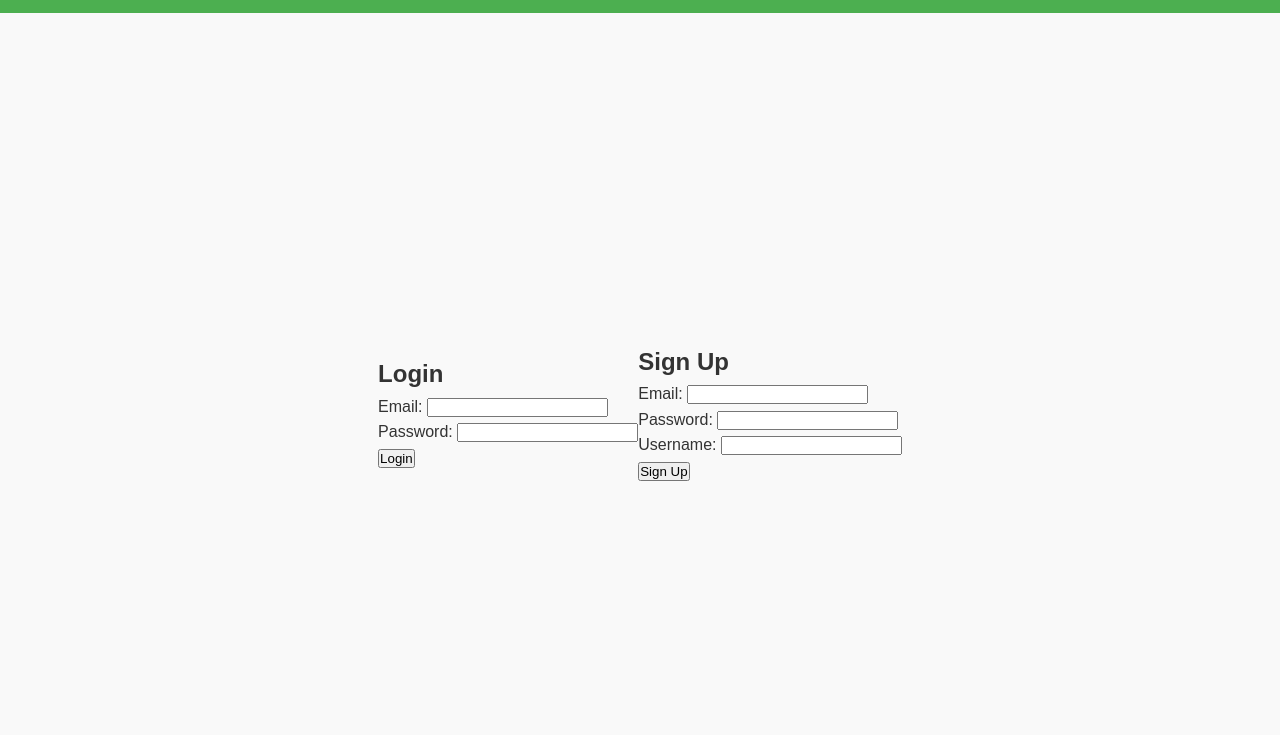
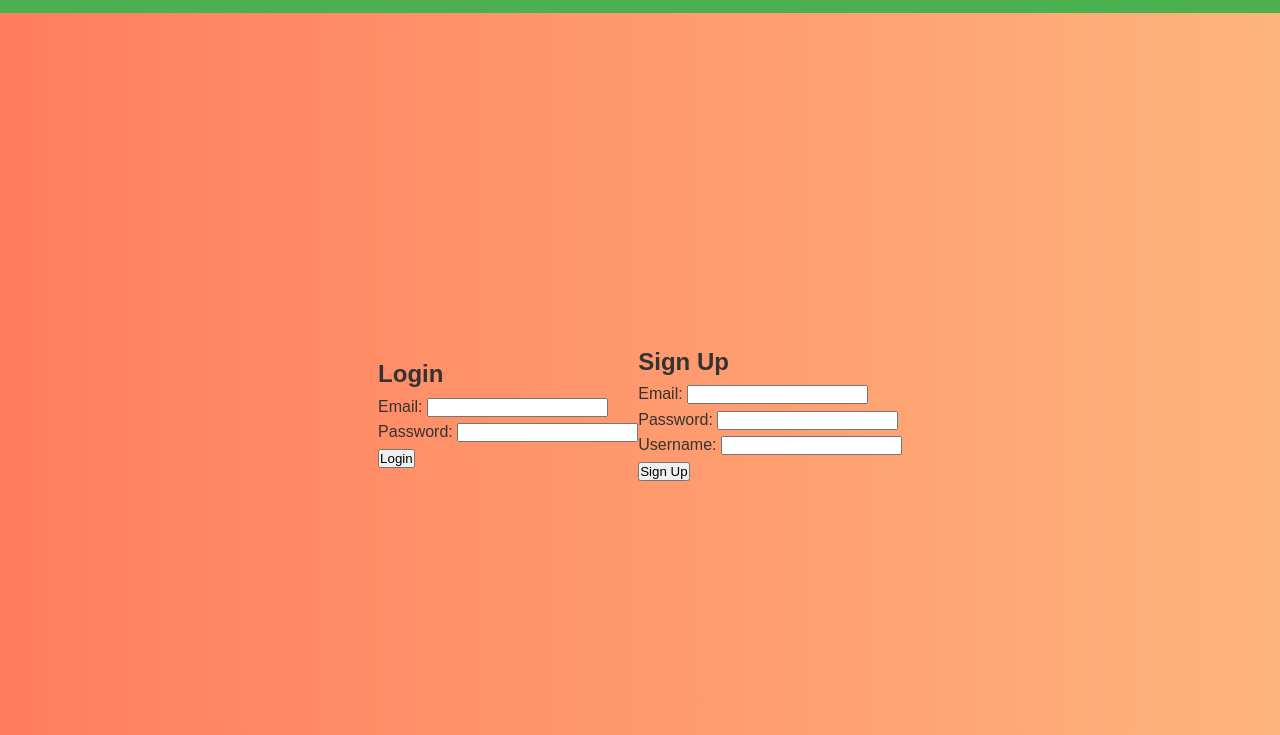
Before and after one commit to YTomar79/BookMarkd, a plain HTML site: page auth/auth.html in a window 1280 px wide. Shown: the part 65-800 px from the top of the page. Drawn offline with Linux system fonts and the light colour scheme; files whose address does not match are found by name.

Commit message:
Update styles.css

```diff
--- a/styles.css
+++ b/styles.css
@@ -304,7 +304,7 @@ footer {
     justify-content: center;
     align-items: center;
     height: 100vh;
-    background-color: #f9f9f9;
+    background: linear-gradient(to right, #ff7e5f, #feb47b);
 }
 
 .auth-form {
```
